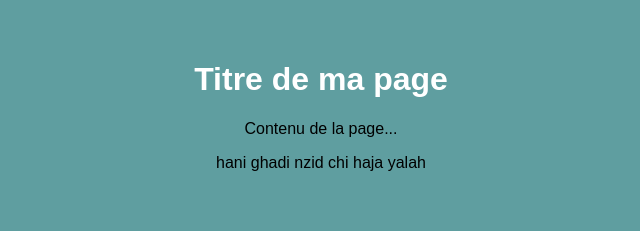
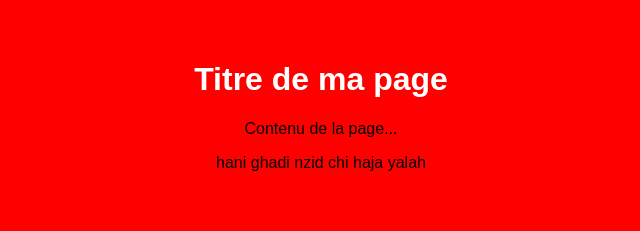
Before and after one commit to Aymane333/MyProject, a plain HTML site: page index.html in a window 1280 px wide. Shown: the whole page, without its empty margins (319-959 px from the left). Drawn offline with Linux system fonts and the light colour scheme.

Commit message:
changer la couleur

```diff
--- a/css.css
+++ b/css.css
@@ -2,7 +2,7 @@ body {
     margin: 0 auto;
     padding: 0;
     font-family: Arial, sans-serif;
-    background-color: cadetblue;
+    background-color: red;
     max-width: 800px;
   }
 
```
